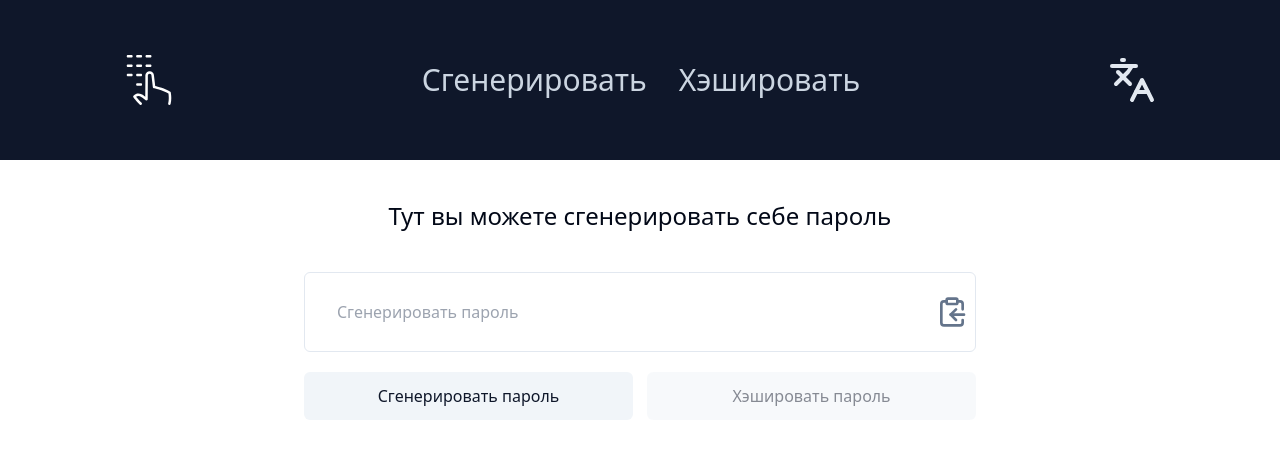
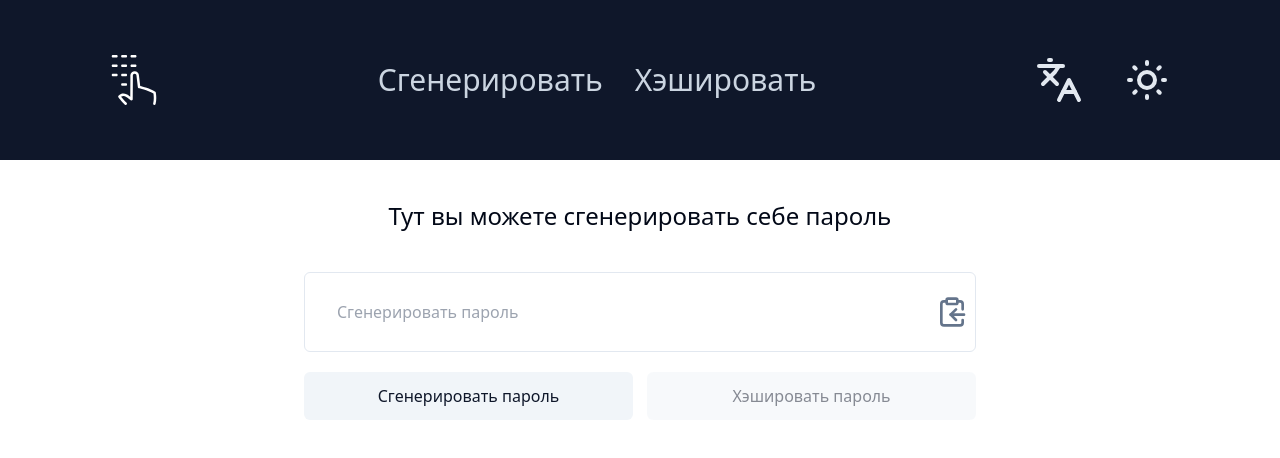
Before and after one commit to esavenko/go-password-generate, a Nuxt app in the folder client/: page / in a window 1280 px wide. Shown: the top 458 px of the page. Built offline with nearby package versions, Linux system fonts and the light colour scheme.

Commit message:
Add new button switch theme

```diff
--- a/client/components/layouts/HeaderPage.vue
+++ b/client/components/layouts/HeaderPage.vue
@@ -18,10 +18,11 @@ import { Languages } from 'lucide-vue-next';
           >Хэшировать</NuxtLink
         >
       </div>
-      <div>
+      <div class="flex items-center gap-10">
         <Languages
           class="w-12 h-12 cursor-pointer text-slate-200 hover:text-slate-500 ease"
         />
+        <SharedThemeButton />
       </div>
     </div>
   </header>
```
